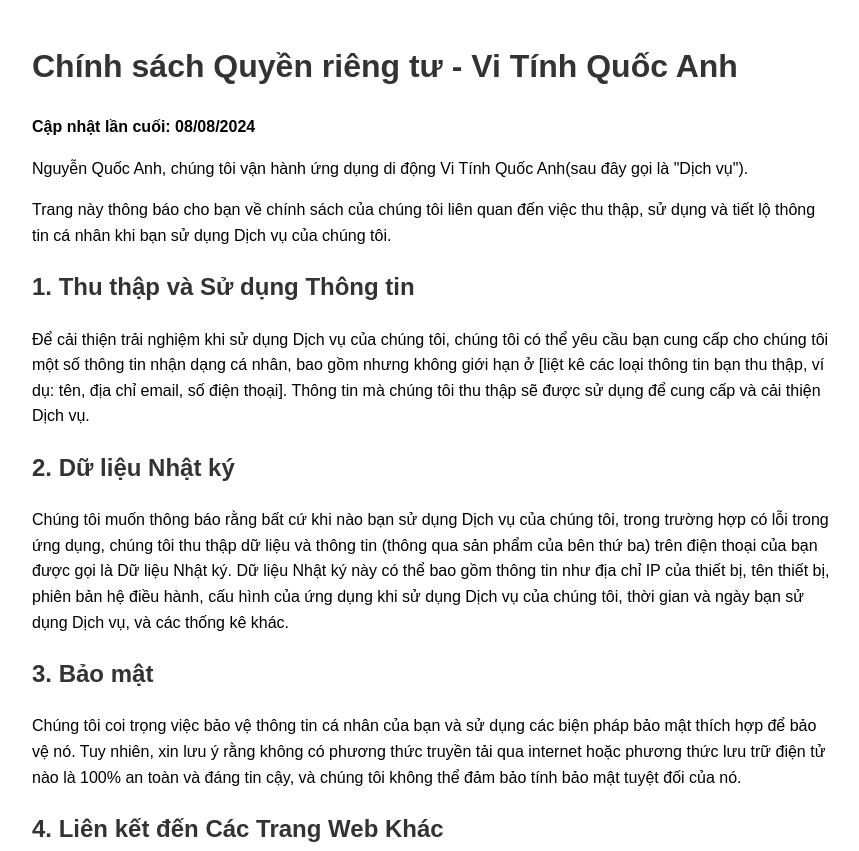
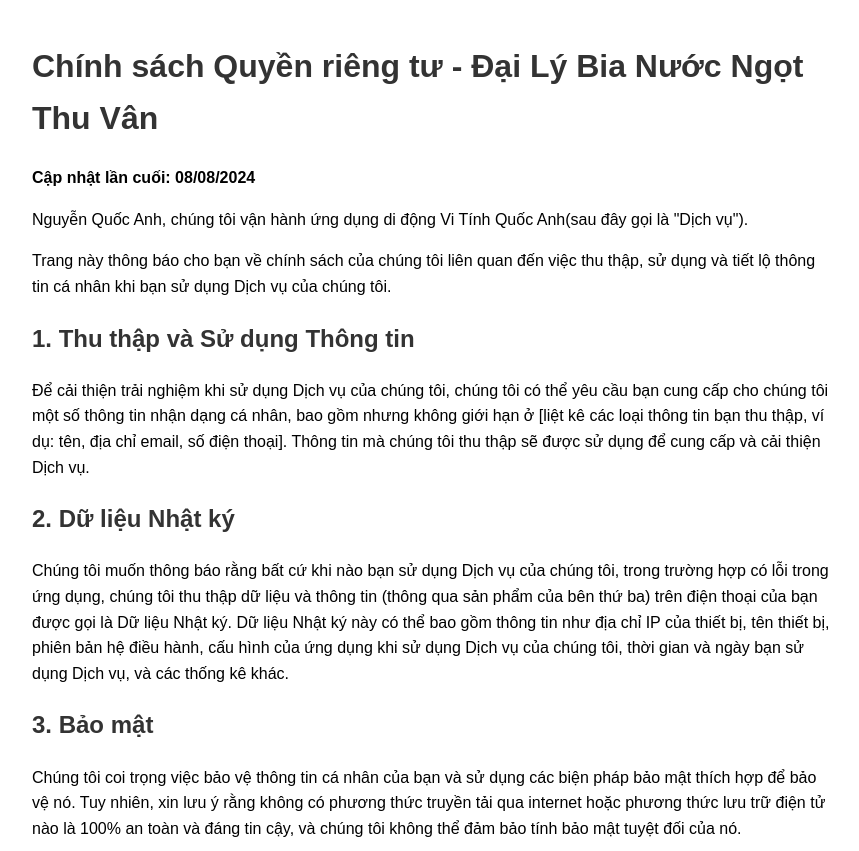
Before and after one commit to AnhAscent/privacy-policy, a plain HTML site: page index.html in a window 1280 px wide. Shown: the top 851 px of the page, without its empty margins (208-1067 px from the left). Drawn offline with Linux system fonts and the light colour scheme.

Commit message:
Update index.html

```diff
--- a/index.html
+++ b/index.html
@@ -3,7 +3,7 @@
 <head>
     <meta charset="UTF-8">
     <meta name="viewport" content="width=device-width, initial-scale=1.0">
-    <title>Chính sách Quyền riêng tư - Vi Tính Quốc Anh</title>
+    <title>Chính sách Quyền riêng tư - Đại Lý Bia Nước Ngọt Thu Vân</title>
     <style>
         body {
             font-family: Arial, sans-serif;
@@ -18,7 +18,7 @@
     </style>
 </head>
 <body>
-    <h1>Chính sách Quyền riêng tư - Vi Tính Quốc Anh</h1>
+    <h1>Chính sách Quyền riêng tư - Đại Lý Bia Nước Ngọt Thu Vân</h1>
 
     <p><strong>Cập nhật lần cuối: 08/08/2024</strong></p>
 
```
